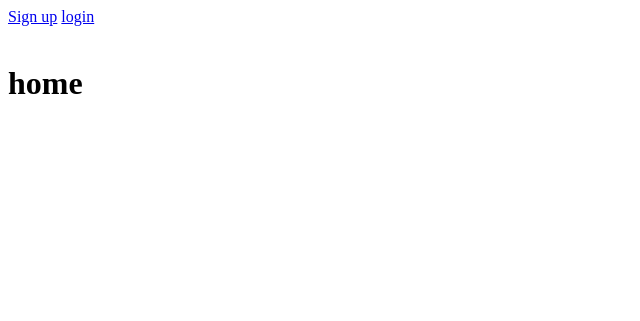
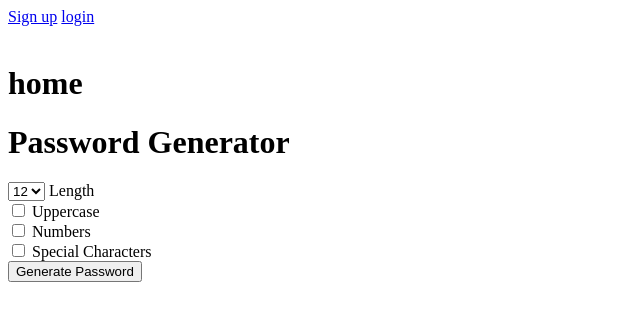
Before and after one commit to tgkzz/todo, a Django app: page / in a window 1280 px wide. Shown: the top 321 px of the page, without its empty margins (0-640 px from the left). Run offline with Django 4.2, Linux system fonts and the light colour scheme.

Commit message:
added psw generator))

```diff
--- a/normalin2/urls.py
+++ b/normalin2/urls.py
@@ -33,4 +33,7 @@ urlpatterns = [
     path('todo/<int:todo_pk>', views.viewtodo, name='viewtodo'),
     path('todo/<int:todo_pk>/complete', views.completetodo, name='completetodo'),
     path('todo/<int:todo_pk>/delete', views.deletetodo, name='deletetodo'),
+
+    #psw
+    path('password/', views.password, name='password'),
 ]
--- a/todo/templates/todo/home.html
+++ b/todo/templates/todo/home.html
@@ -6,6 +6,32 @@
 </head>
 <body>
 {% extends 'todo/base.html' %}
-{% block content %}<h1>home</h1>{% endblock %}
+{% block content %}
+    <h1>home</h1>
+      <h1>Password Generator</h1>
+
+  <form action="{% url 'password' %}">
+    <select name="length">
+      <option value="6">6</option>
+      <option value="7">7</option>
+      <option value="8">8</option>
+      <option value="9">9</option>
+      <option value="10">10</option>
+      <option value="11">11</option>
+      <option value="12" selected="selected">12</option>
+      <option value="13">13</option>
+      <option value="14">14</option>
+    </select> Length
+    <br>
+    <input type="checkbox" name="uppercase"> Uppercase
+    <br>
+    <input type="checkbox" name="numbers"> Numbers
+    <br>
+    <input type="checkbox" name="special"> Special Characters
+    <br>
+
+    <input type="submit" value="Generate Password" class="btn btn-primary">
+  </form>
+{% endblock %}
 </body>
 </html>
--- a/todo/views.py
+++ b/todo/views.py
@@ -7,10 +7,29 @@ from .forms import TodoForm
 from .models import Todo
 from django.utils import timezone
 from django.contrib.auth.decorators import login_required
+import random
 
 # Create your views here.
 def home(request):
     return render(request, 'todo/home.html')
+
+def password(request):
+    characters = list('abcdefghijklmnopqrstuvwxyz')
+
+    if request.GET.get('uppercase'):
+        characters.extend(list('ABCDEFGHIJKLMNOPQRSTUVWXYZ'))
+    if request.GET.get('special'):
+        characters.extend(list('!@#$%^&*()'))
+    if request.GET.get('numbers'):
+        characters.extend(list('0123456789'))
+
+    length = int(request.GET.get('length',12))
+
+    thepassword = ''
+    for x in range(length):
+        thepassword += random.choice(characters)
+
+    return render(request, 'todo/password.html', {'password':thepassword})
 
 def loginuser(request):
     if request.method == 'GET':
```
Also changed, not shown: todo/templates/todo/password.html (added, +17 -0 lines), db.sqlite3.
